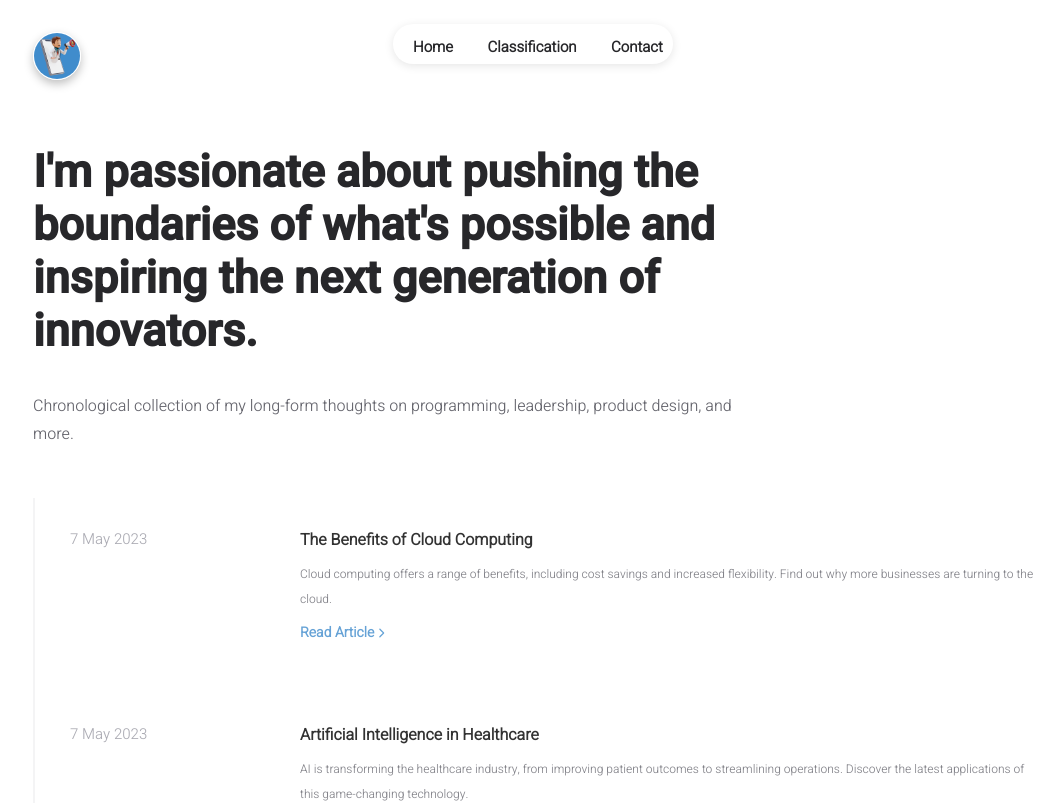
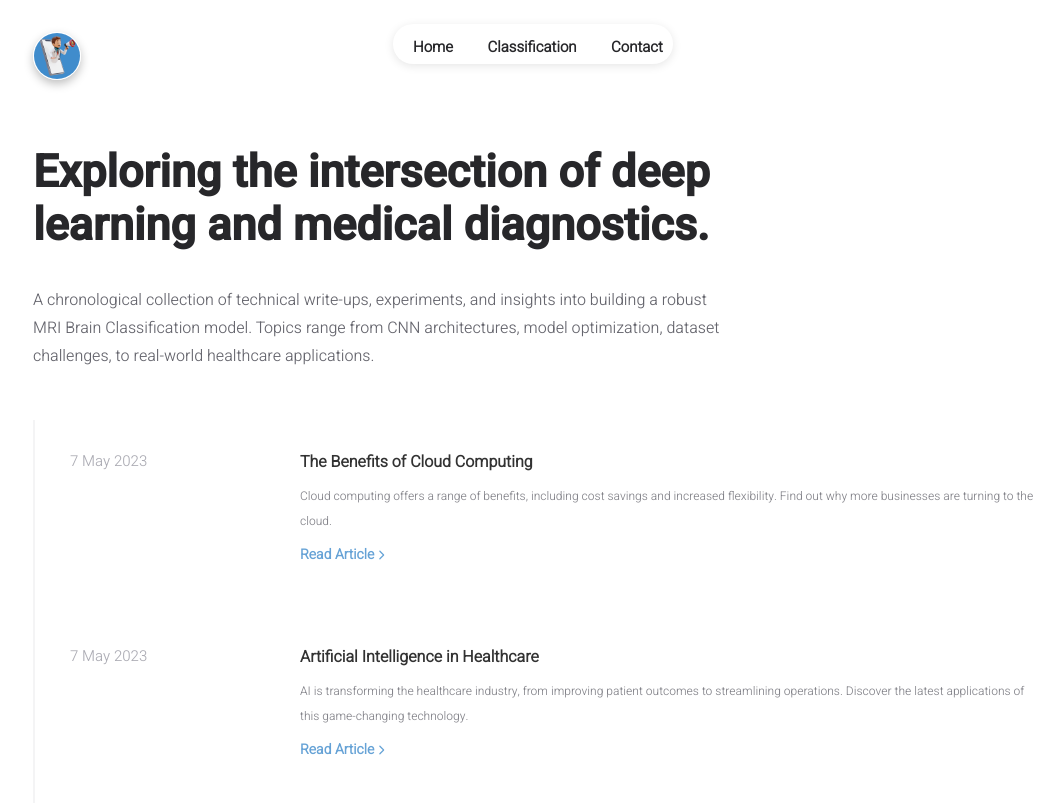
Before and after one commit to DwikiArliman/ComputingProject-3-FE, a React (Create React App) app: page /articles in a window 1280 px wide. Shown: the top 803 px of the page, without its empty margins (107-1171 px from the left). Built offline with nearby package versions, Linux system fonts and the light colour scheme.

Commit message:
update index

```diff
--- a/src/data/seo.js
+++ b/src/data/seo.js
@@ -2,36 +2,36 @@ const SEO = [
 	{
 		page: "home",
 		description:
-			"I am a backend developer with expertise in Node.js. I have experience in building scalable, secure and reliable web applications using various frameworks and technologies.",
-		keywords: ["Tharindu", "Tharindu N", "Tharindu Nayanajith"],
+			"An intelligent MRI Brain Classification system that uses deep learning to classify brain tumors into four categories: Meningioma, Pituitary, Glioma, and Healthy. Designed to assist in early diagnosis and medical decision-making.",
+		keywords: ["MRI", "Brain Tumor", "Meningioma", "Pituitary", "Glioma", "Healthy", "Deep Learning", "Medical Imaging", "AI", "Brain Scan"],
 	},
 
 	{
 		page: "about",
 		description:
-			"I am a backend developer with expertise in Node.js. I have experience in building scalable, secure and reliable web applications using various frameworks and technologies.",
-		keywords: ["Tharindu", "Tharindu N", "Tharindu Nayanajith"],
+			"This project focuses on applying artificial intelligence to medical imaging, specifically classifying brain MRI scans into four classes using convolutional neural networks (CNN).",
+		keywords: ["MRI Classification", "Brain Tumor Detection", "Medical AI", "Deep Learning", "CNN", "Meningioma", "Pituitary", "Glioma", "Healthy"],
 	},
 
 	{
 		page: "articles",
 		description:
-			"Chronological collection of my long-form thoughts on programming, leadership, product design, and more.",
-		keywords: ["Tharindu", "Tharindu N", "Tharindu Nayanajith"],
+			"Explore detailed articles and insights on the development, architecture, and implementation of the MRI Brain Classification system using AI.",
+		keywords: ["MRI Articles", "Medical Imaging AI", "Deep Learning in Healthcare", "Brain Tumor Classification", "Research", "AI in Medicine"],
 	},
 
 	{
 		page: "projects",
 		description:
-			"I've worked on a variety of projects over the years and I'm proud of the progress I've made. Many of these projects are open-source and available for others to explore and contribute to.",
-		keywords: ["Tharindu", "Tharindu N", "Tharindu Nayanajith"],
+			"The MRI Brain Classification project is an open-source initiative that uses AI to detect and classify brain tumors. Built with Python and deep learning libraries for reliable results in clinical settings.",
+		keywords: ["MRI Projects", "Brain Tumor AI", "Open Source AI", "Medical Projects", "Tumor Classification", "Healthcare Technology"],
 	},
 
 	{
 		page: "contact",
 		description:
-			"If you're interested in collaborating on a project, feel free to reach out to me. I'm always open to new ideas and opportunities.",
-		keywords: ["Tharindu", "Tharindu N", "Tharindu Nayanajith"],
+			"If you're interested in collaborating on AI-driven medical solutions or enhancing the MRI Brain Classification system, feel free to reach out.",
+		keywords: ["Contact", "Medical AI Collaboration", "Healthcare AI", "Brain MRI Project", "Tumor Detection AI"],
 	},
 ];
 
--- a/src/data/user.js
+++ b/src/data/user.js
@@ -21,15 +21,15 @@ const INFO = {
 	},
 
 	about: {
-		title: "I’m Tharindu N. I live in Sri Lanka, where I design the future.",
+		title: "I’m the developer behind an intelligent MRI Brain Classification system.",
 		description:
-			"I've worked on a variety of projects over the years and I'm proud of the progress I've made. Many of these projects are open-source and available for others to explore and contribute to. If you're interested in any of the projects I've worked on, please feel free to check out the code and suggest any improvements or enhancements you might have in mind. Collaborating with others is a great way to learn and grow, and I'm always open to new ideas and feedback.",
+			"This project focuses on classifying brain tumors using MRI scans into four main categories: Meningioma, Pituitary, Glioma, and Healthy. Built using deep learning techniques, it aims to assist healthcare professionals in early diagnosis and better treatment planning. The entire process—from data preprocessing to model training and evaluation—has been carefully designed for accuracy and real-world application. The project is open-source and welcomes collaboration to push boundaries in medical AI innovation.",
 	},
 
 	articles: {
-		title: "I'm passionate about pushing the boundaries of what's possible and inspiring the next generation of innovators.",
+		title: "Exploring the intersection of deep learning and medical diagnostics.",
 		description:
-			"Chronological collection of my long-form thoughts on programming, leadership, product design, and more.",
+			"A chronological collection of technical write-ups, experiments, and insights into building a robust MRI Brain Classification model. Topics range from CNN architectures, model optimization, dataset challenges, to real-world healthcare applications.",
 	},
 
 	projects: [
```
